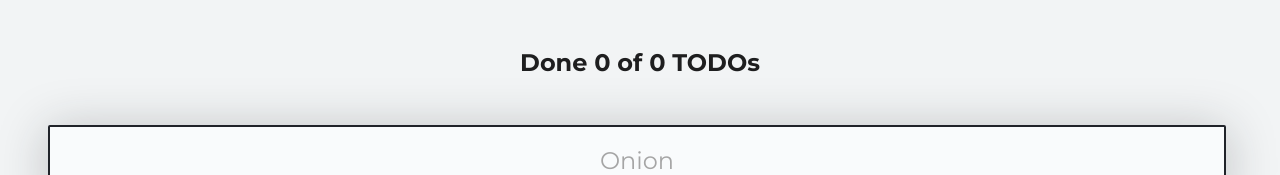
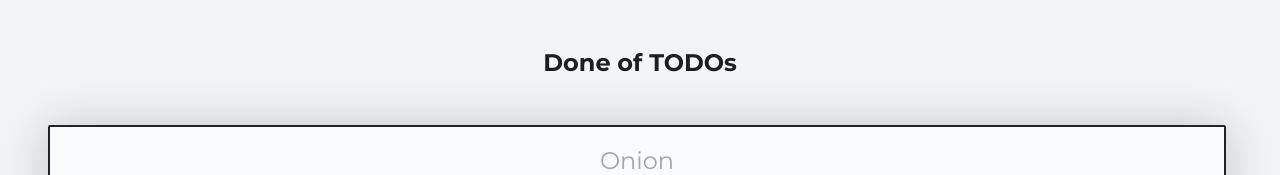
Before and after one commit to anibal-corral/react-todo-list, a React (Create React App) app: page / in a window 1280 px wide. Shown: the top 175 px of the page. Built offline with nearby package versions, Linux system fonts and the light colour scheme.

Commit message:
Using React Context to share states between differents components

```diff
--- a/src/components/App/App.js
+++ b/src/components/App/App.js
@@ -1,138 +1,22 @@
 import React from 'react';
 import { AppUI } from './AppUI';
+import {TodoProvider} from '../TodoContext/TodoContext';
 const defaultTodos = [
   {text: 'Bathe my daughter', completed:false },
   {text: 'Activate token Karmapoint', completed:false },
   {text: 'Drink a glass of milk', completed:false },
   {text: 'Send DNS to Rodrigo', completed:false },
 ]
-//Function recive a string as a key which we use to go to localstorage
-function useLocalStorage(itemName, initialValue){
-  const [loading, setLoading]=React.useState(true)
-  const [error, setError]=React.useState(false)
-  const [item, setItems] = React.useState(initialValue);
-  React.useEffect(()=>{
-    setTimeout(()=>{
-    try {
-      const localStorageItem = localStorage.getItem(itemName);
-      //As the first time localstorage wil be empty. So we need to create it.
-      let parsedItems;
 
-      if(!localStorageItem){
-      //No TODOs
-      // console.log('No encuentro el local storage asi que lo creare con algo mientras');
-        localStorage.setItem(itemName, JSON.stringify(initialValue));
-        parsedItems=initialValue;
-      }else{
-        //TODOs
-        // console.log('Hay algo en el localstorage');
-        parsedItems = JSON.parse(localStorageItem);
-      }
-setItems(parsedItems);
-setLoading(false);
-
-    } catch (error) {
-      setError(error);
-
-    }}, 5000);
-  })
-
-  //Function to save todos in local storgae
-const saveItems = (newItems)=> {
-
-try {
-  const stringifidItems= JSON.stringify(newItems);
-  localStorage.setItem(itemName, stringifidItems);
-  setItems(newItems);
-} catch (error) {
-  setError(error);
-}
-};
-// console.log('Render before useEffect');
-// React.useEffect(()=>{
-//   console.log('Use Effect'.padEnd(100,"*"));
-// },
-// parsedItems
-// );
-// console.log('Render after useEffect');
-
-
-return {item,
-  saveItems,
-  loading,
-error}
-}
 
 
 function App() {
-// const [todos, saveTodos] = useLocalStorage('TODO_V1', []);
-const {
-  item:todos,
-  saveItems:saveTodos,
-  loading,
-error} = useLocalStorage('TODO_V1', []);
 
 
-//Set this for TodoSearch Component
-const [searchValue, setSearchValue]=React.useState('');
-
-const completedTodosCount = todos.filter((todo)=>!!todo.completed).length;
-const totalTodos = todos.length;
-
-//Filter todos
-let searchedTodos=[]//to save
-if(!searchValue.length>0){
-  // console.log('True');
-  searchedTodos = todos;
-  // console.log(todos);
-}else{
-  //Filter todos
-  const searchText = searchValue.toLowerCase();
-  searchedTodos =  todos.filter(
-    (todo)=>{
-      const todoText = todo.text.toLowerCase();
-      return todoText.includes(searchText);
-    }
-  )
-}
-
-
-
-//function to set todo completed
-const completeTodo = (text) => {
-  //Search the index of todo to delete
-  const todoIndex = searchedTodos.findIndex((todo)=>todo.text === text);
-  //Copy of ALL todos to manipulate them.
-  const newTodos = [...searchedTodos];
-  //Set completed
-  searchedTodos[todoIndex].completed=true;
-  //set Todos
-  saveTodos(newTodos)
-}
-//function to delete todo
-const deleteTodo = (text) => {
-  //Search the index of todo to delete
-  const todoIndex = searchedTodos.findIndex((todo)=>todo.text === text);
-  //Copy of ALL todos to manipulate them.
-  const newTodos = [...searchedTodos];
-  //Delete todo index from array
-  newTodos.splice(todoIndex,1);
-  //set Todos
-  saveTodos(newTodos)
-}
-
   return (
-  <AppUI
-  loading={loading}
-  error={error}
-  totalTodos={totalTodos}
-  completedTodosCount = {completedTodosCount}
-  searchValue = {searchValue}
-  setSearchValue = {setSearchValue}
-  searchedTodos = {searchedTodos}
-  completeTodo ={completeTodo}
-  deleteTodo = {deleteTodo}
-    />
+    <TodoProvider>
+  <AppUI/>
+  </TodoProvider>
   );
 }
 
--- a/src/components/App/AppUI.js
+++ b/src/components/App/AppUI.js
@@ -1,5 +1,6 @@
 //This file is for separete Stateless from stateful
 import React from 'react';
+import { TodoContext } from '../TodoContext/TodoContext';
 import {TodoCounter} from '../TodoCounter/TodoCounter';
 import {TodoSearch} from '../TodoSearch/TodoSearch';
 import {CreateTodoButton} from '../CreateTodoButton/CreateTodoButton';
@@ -7,41 +8,27 @@
 import {TodoItem} from '../TodoItem/TodoItem';
 
 function AppUI(
-    {
-      loading,
-      error,
-      totalTodos,
-    completedTodosCount,
-    searchValue,
-    setSearchValue,
-    searchedTodos,
-    completeTodo,
-    deleteTodo,
-}
+
 ){
     return (
 <React.Fragment>
-     <TodoCounter
-     total={totalTodos}
-     completed = {completedTodosCount}
-     />
+     <TodoCounter/>
 
-    <TodoSearch
-    //Send values to SearchComponent
-    /**
-     *  searchValue and setSearchValue are the arguments' name in todosearch component
-     *  {searchValue} and {setSearchValue} are values.
-    */
-    searchValue = {searchValue}
-    setSearchValue = {setSearchValue}
-    />
+    <TodoSearch/>
 
+    <TodoContext.Consumer>
+      {/* This value comes from TodoContext.js */}
+{({
+  error,
+  loading,
+  searchedTodos,
+  completeTodo,
+  deleteTodo})=>{
+  return (
     <TodoList>
     {error && <p>Error</p>}
       {loading && <p>Loading</p>}
       {(!loading && !searchedTodos.length)&& <p>Create your first todo</p>}
-
-
       {searchedTodos.map(todo=>(
         <TodoItem
         key={todo.text}
@@ -52,6 +39,9 @@
         />
       ))}
     </TodoList>
+  )
+}}
+    </TodoContext.Consumer>
     <CreateTodoButton/>
 
     </React.Fragment>
--- /dev/null
+++ b/src/components/TodoContext/TodoContext.js
@@ -0,0 +1,79 @@
+import React from 'react';
+import {useLocalStorage} from './useLocalStorage';
+const TodoContext = React.createContext();
+function TodoProvider(props){
+  // const [todos, saveTodos] = useLocalStorage('TODO_V1', []);
+const {
+    item:todos,
+    saveItems:saveTodos,
+    loading,
+  error} = useLocalStorage('TODO_V1', []);
+
+
+  //Set this for TodoSearch Component
+  const [searchValue, setSearchValue]=React.useState('');
+
+  const completedTodosCount = todos.filter((todo)=>!!todo.completed).length;
+  const totalTodos = todos.length;
+
+  //Filter todos
+  let searchedTodos=[]//to save
+  if(!searchValue.length>0){
+    // console.log('True');
+    searchedTodos = todos;
+    // console.log(todos);
+  }else{
+    //Filter todos
+    const searchText = searchValue.toLowerCase();
+    searchedTodos =  todos.filter(
+      (todo)=>{
+        const todoText = todo.text.toLowerCase();
+        return todoText.includes(searchText);
+      }
+    )
+  }
+
+
+
+  //function to set todo completed
+  const completeTodo = (text) => {
+    //Search the index of todo to delete
+    const todoIndex = searchedTodos.findIndex((todo)=>todo.text === text);
+    //Copy of ALL todos to manipulate them.
+    const newTodos = [...searchedTodos];
+    //Set completed
+    searchedTodos[todoIndex].completed=true;
+    //set Todos
+    saveTodos(newTodos)
+  }
+  //function to delete todo
+  const deleteTodo = (text) => {
+    //Search the index of todo to delete
+    const todoIndex = searchedTodos.findIndex((todo)=>todo.text === text);
+    //Copy of ALL todos to manipulate them.
+    const newTodos = [...searchedTodos];
+    //Delete todo index from array
+    newTodos.splice(todoIndex,1);
+    //set Todos
+    saveTodos(newTodos)
+  }
+    return (
+        <TodoContext.Provider
+        value={
+            {loading,
+            error,
+            totalTodos,
+          completedTodosCount,
+          searchValue,
+          setSearchValue,
+          searchedTodos,
+          completeTodo,
+          deleteTodo,}
+        }
+        >
+            {props.children}
+        </TodoContext.Provider>
+    );
+}
+
+export {TodoProvider, TodoContext};
--- /dev/null
+++ b/src/components/TodoContext/useLocalStorage.js
@@ -0,0 +1,60 @@
+import React from 'react';
+//Function recive a string as a key which we use to go to localstorage
+function useLocalStorage(itemName, initialValue){
+    const [loading, setLoading]=React.useState(true)
+    const [error, setError]=React.useState(false)
+    const [item, setItems] = React.useState(initialValue);
+    React.useEffect(()=>{
+      setTimeout(()=>{
+      try {
+        const localStorageItem = localStorage.getItem(itemName);
+        //As the first time localstorage wil be empty. So we need to create it.
+        let parsedItems;
+
+        if(!localStorageItem){
+        //No TODOs
+        // console.log('No encuentro el local storage asi que lo creare con algo mientras');
+          localStorage.setItem(itemName, JSON.stringify(initialValue));
+          parsedItems=initialValue;
+        }else{
+          //TODOs
+          // console.log('Hay algo en el localstorage');
+          parsedItems = JSON.parse(localStorageItem);
+        }
+  setItems(parsedItems);
+  setLoading(false);
+
+      } catch (error) {
+        setError(error);
+
+      }}, 5000);
+    })
+
+    //Function to save todos in local storgae
+  const saveItems = (newItems)=> {
+
+  try {
+    const stringifidItems= JSON.stringify(newItems);
+    localStorage.setItem(itemName, stringifidItems);
+    setItems(newItems);
+  } catch (error) {
+    setError(error);
+  }
+  };
+  // console.log('Render before useEffect');
+  // React.useEffect(()=>{
+  //   console.log('Use Effect'.padEnd(100,"*"));
+  // },
+  // parsedItems
+  // );
+  // console.log('Render after useEffect');
+
+
+  return {
+    item,
+    saveItems,
+    loading,
+    error}
+  }
+
+  export {useLocalStorage};
```
